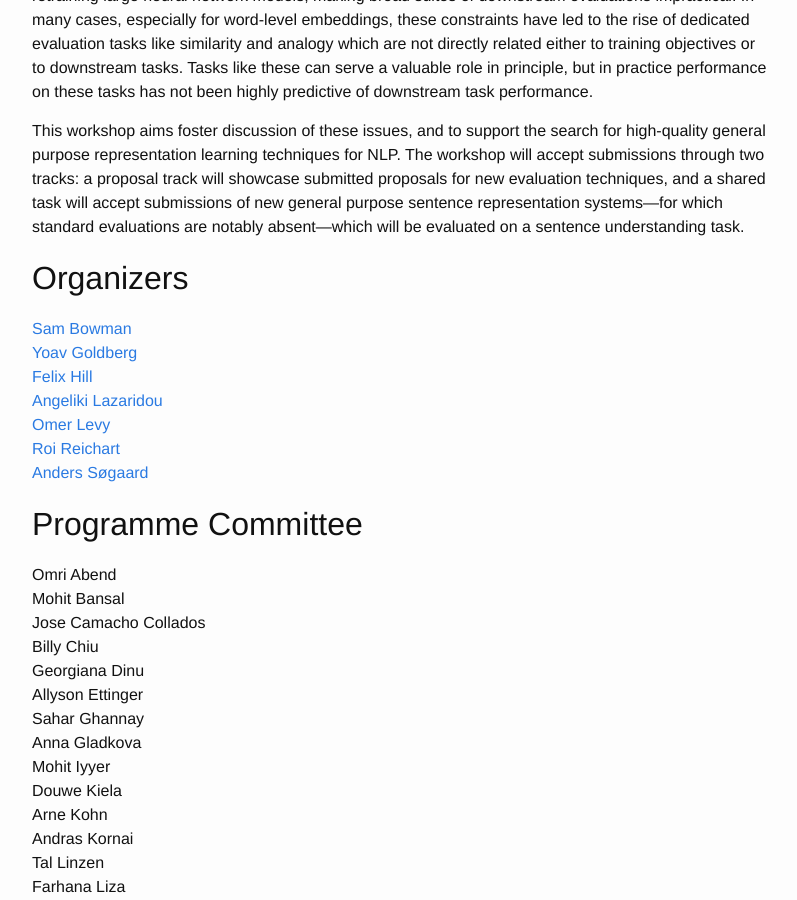
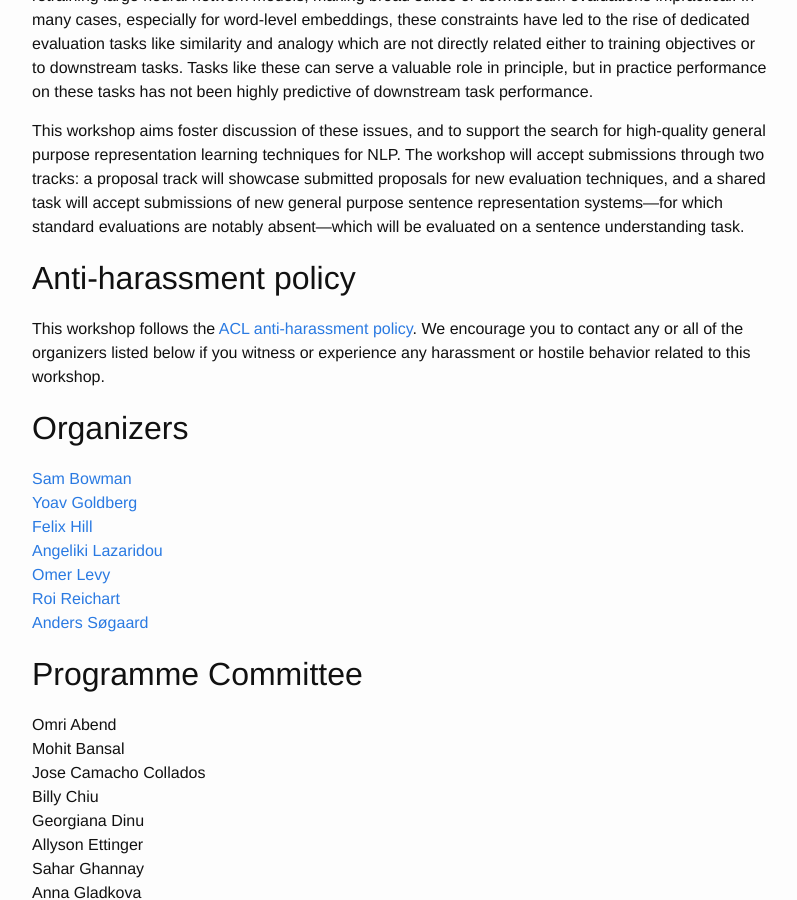
Before and after one commit to RepEval2017/RepEval2017.github.io, a Jekyll site: the page built from index.md, in a window 1280 px wide and 900 px high, scrolled down 576 px. Shown: the whole window, without its empty margins (238-1035 px from the left). Built offline with Jekyll 4.4.1, drawn with Linux system fonts in a browser that asks for light colours.

Commit message:
Anti-harrassment polity

```diff
--- a/index.md
+++ b/index.md
@@ -16,8 +16,10 @@ Evaluating general-purpose representation learning systems is fundamentally diff
 
 This workshop aims foster discussion of these issues, and to support the search for high-quality general purpose representation learning techniques for NLP. The workshop will accept submissions through two tracks: a proposal track will showcase submitted proposals for new evaluation techniques, and a shared task will accept submissions of new general purpose sentence representation systems---for which standard evaluations are notably absent---which will be evaluated on a sentence understanding task.
 
+Anti-harassment policy
+---------
 
-
+This workshop follows the [ACL anti-harassment policy](https://www.aclweb.org/adminwiki/index.php?title=Anti-Harassment_Policy). We encourage you to contact any or all of the organizers listed below if you witness or experience any harassment or hostile behavior related to this workshop.
 
 Organizers
 ---------
```
